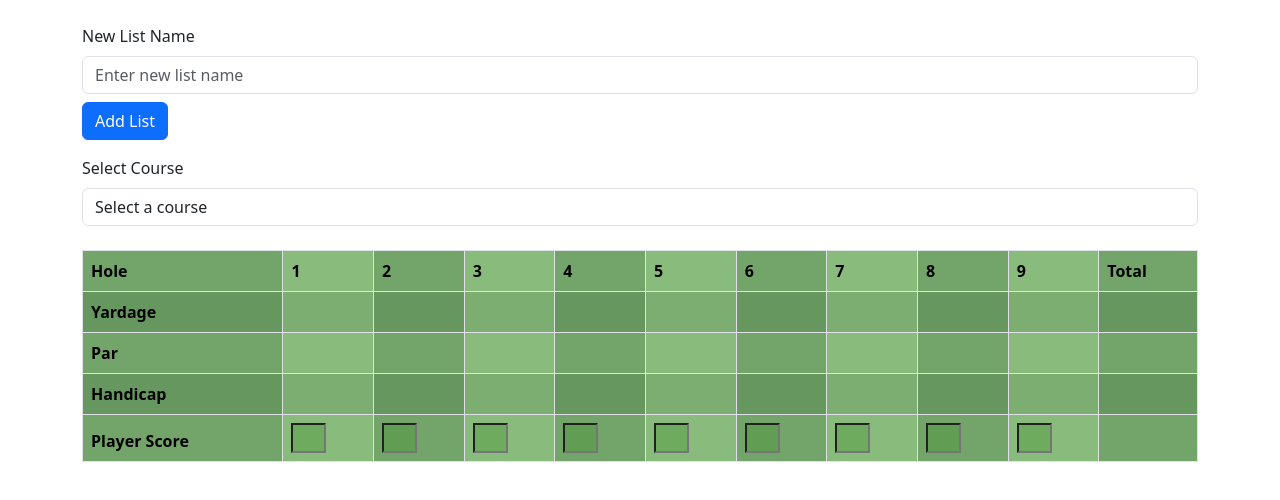
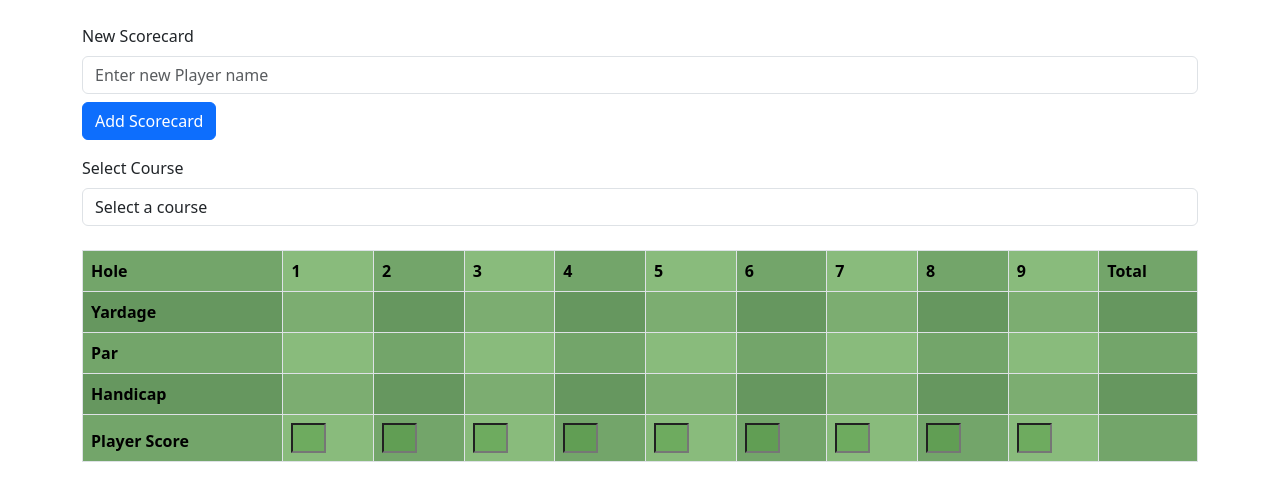
Before and after one commit to boynamedjack47/GolfApp, a plain HTML site: page index.html in a window 1280 px wide. Drawn offline with nearby package versions, Linux system fonts and the light colour scheme; no server answers.

Commit message:
I have the styling down. The populate Tee boxes function isnt working. I want the add scorecard button to have function as well

```diff
--- a/index.html
+++ b/index.html
@@ -11,9 +11,9 @@
 
     <div class="container mt-4">
         <div class="mb-3">
-            <label for="new-list-name-input" class="form-label">New List Name</label>
-            <input id="new-list-name-input" class="form-control" placeholder="Enter new list name">
-            <button class="btn btn-primary mt-2" onclick="addList()">Add List</button>
+            <label for="new-list-name-input" class="form-label">New Scorecard</label>
+            <input id="new-list-name-input" class="form-control" placeholder="Enter new Player name">
+            <button class="btn btn-primary mt-2" onclick="addList()">Add Scorecard</button>
         </div>
 
         <div class="form-group mb-3">
```
